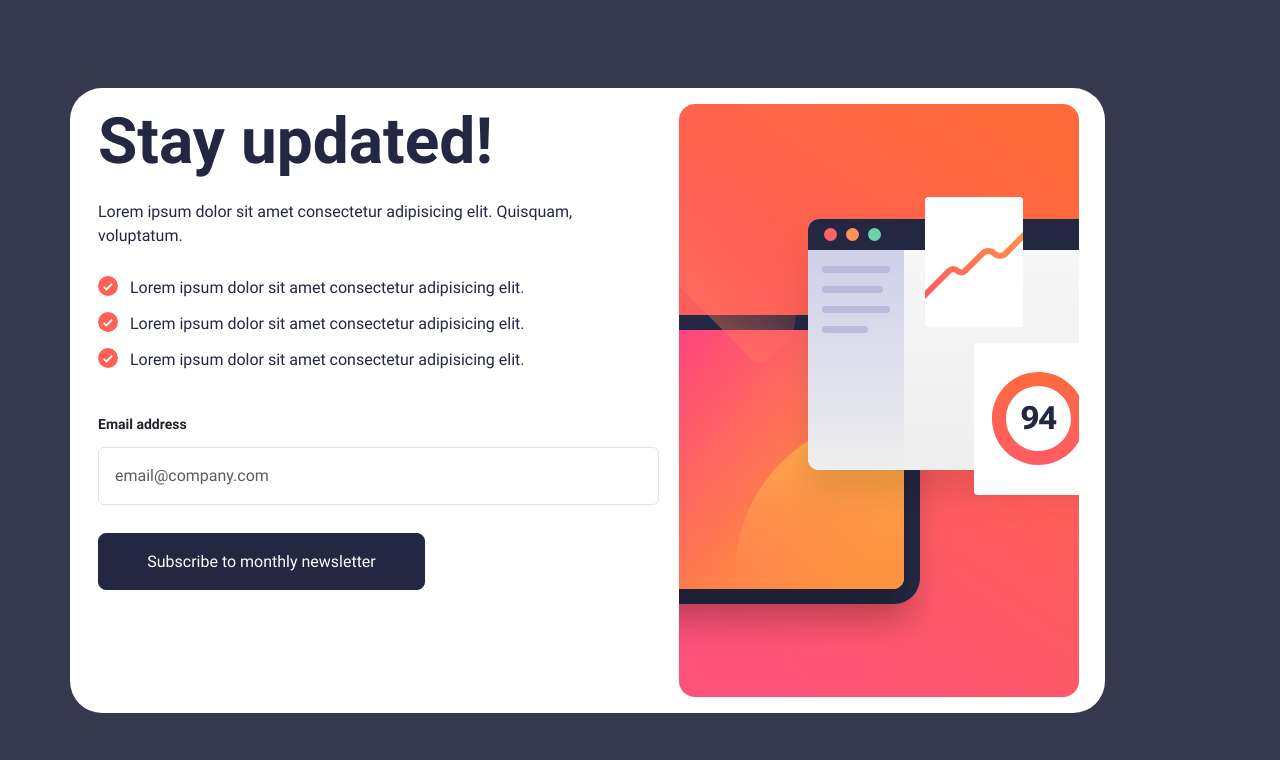
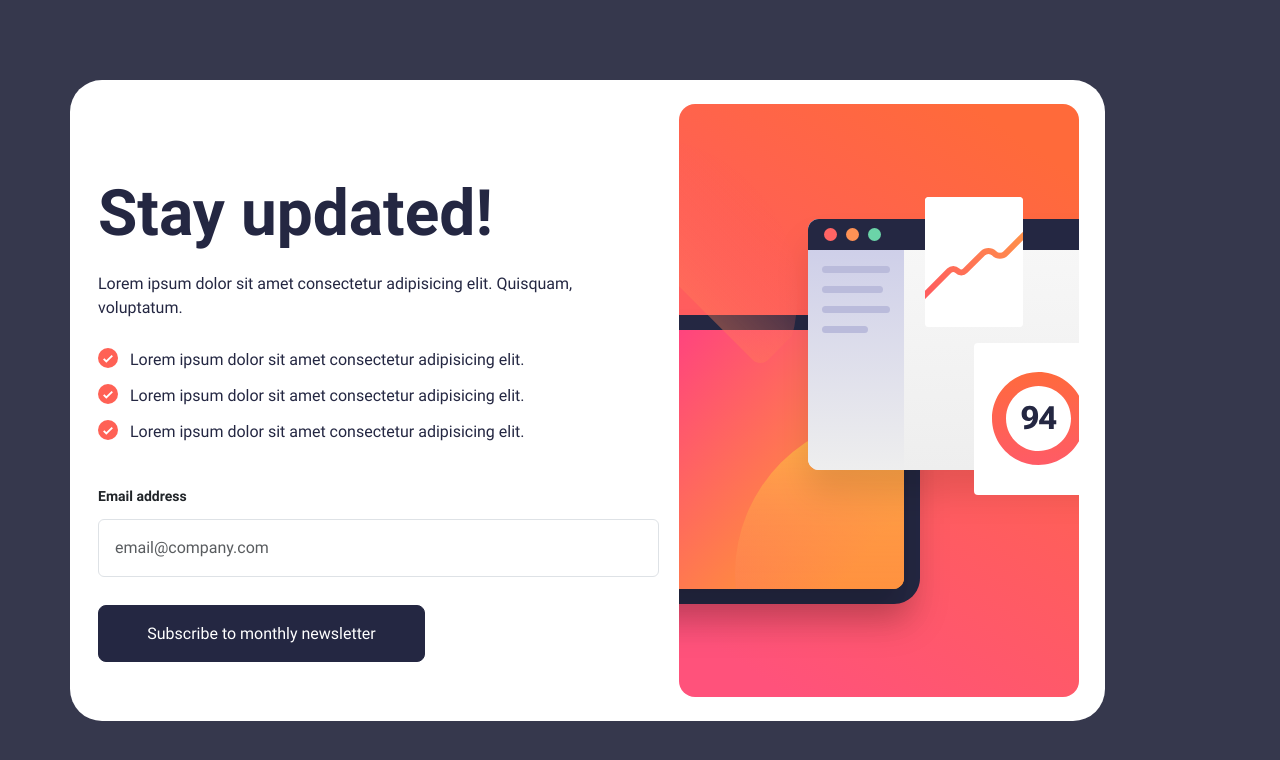
Before and after one commit to DEAckeret/Newsletter-Challenge, a website: page index.html in a window 1280 px wide. Drawn offline with nearby package versions, Linux system fonts and the light colour scheme.

Commit message:
minor css updates

```diff
--- a/index.html
+++ b/index.html
@@ -12,12 +12,12 @@
 
 
     <div class="container-lg d-md-flex align-items-md-center min-vh-100">
-        <div class="row bg-white rounded-5 p-sm-3">
+        <div class="row bg-white rounded-5 p-sm-3 py-sm-4">
             <div class="col-sm-5 px-0 px-sm-2 order-md-2">
                 <img src = "assets/images/illustration-sign-up-mobile.svg" alt="illustration sign up" class="img-fluid" id="news-image">
             </div>
             <div class="col-sm-7 order-md-1 pb-decendents">
-                <h1 class="text-secondary display-3 bold-text">Stay updated!</h1>
+                <h1 class="text-secondary display-3 bold-text mt-4 pt-lg-5">Stay updated!</h1>
                 <p class="text-secondary">Lorem ipsum dolor sit amet consectetur adipisicing elit. Quisquam, voluptatum.</p>
                 <ul class="pb-decendents">
                     <li class="text-secondary">Lorem ipsum dolor sit amet consectetur adipisicing elit.</li>
```
